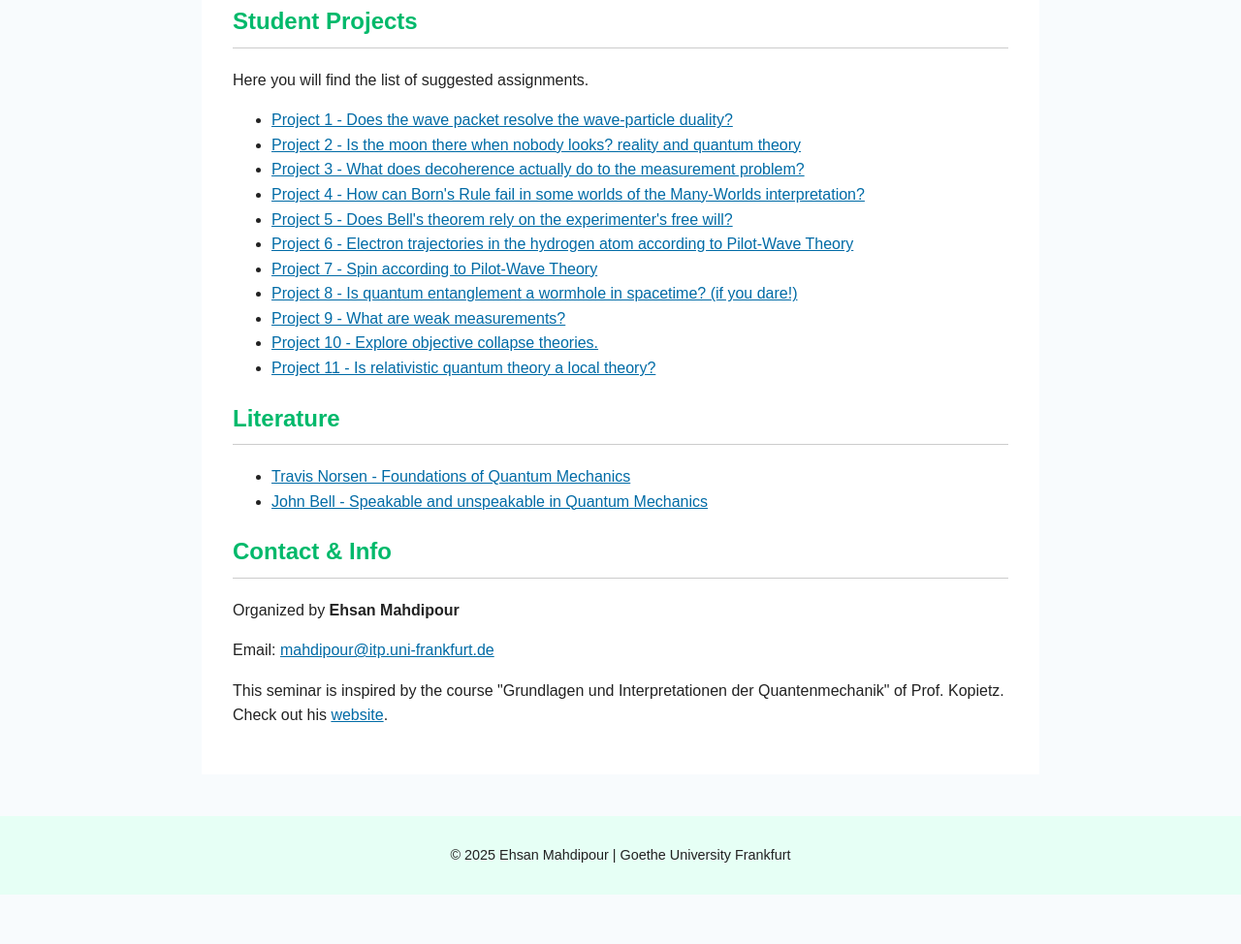
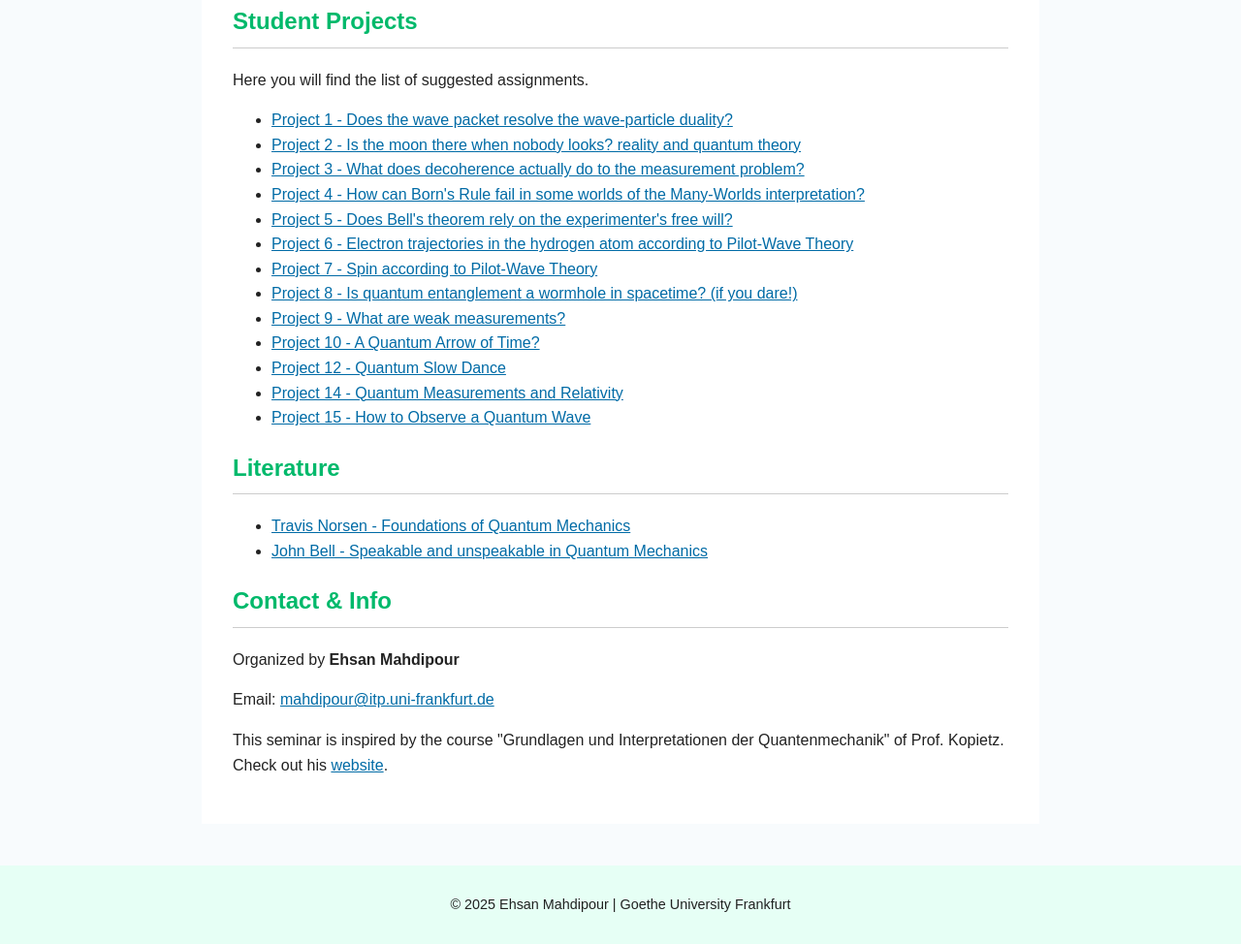
Before and after one commit to EhsanMahdipourQM/QuantumInterpretations, a plain HTML site: page index.html in a window 1280 px wide. Shown: the part 1831-2805 px from the top of the page at 97% size. Before the commit the page ends 2754 px from the top, so only its background shows below. Drawn offline with Linux system fonts and the light colour scheme.

Commit message:
Update index.html

```diff
--- a/index.html
+++ b/index.html
@@ -203,8 +203,10 @@
     <li><a href="assignments/Project7.pdf">Project 7 - Spin according to Pilot-Wave Theory</a></li>
     <li><a href="assignments/Project8.pdf">Project 8 - Is quantum entanglement a wormhole in spacetime? (if you dare!)</a></li>
     <li><a href="assignments/Project_9.pdf">Project 9 - What are weak measurements?</a></li>
-    <li><a href="assignments/Project10.pdf">Project 10 - Explore objective collapse theories.</a></li>
-    <li><a href="assignments/Project11.pdf">Project 11 - Is relativistic quantum theory a local theory?</a></li>
+    <li><a href="assignments/Project_10.pdf">Project 10 - A Quantum Arrow of Time?</a></li>
+    <li><a href="assignments/Project_12.pdf">Project 12 - Quantum Slow Dance</a></li>
+    <li><a href="assignments/Project_14.pdf">Project 14 - Quantum Measurements and Relativity</a></li>
+    <li><a href="assignments/Project_15.pdf">Project 15 - How to Observe a Quantum Wave</a></li>
 
 
   </ul>
```
